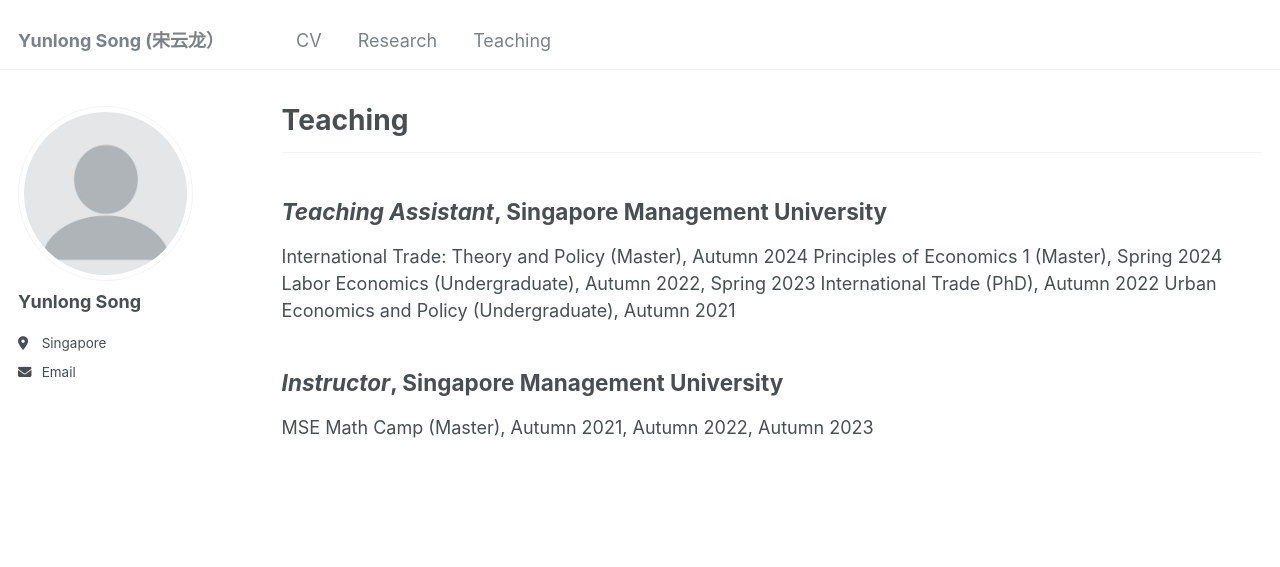
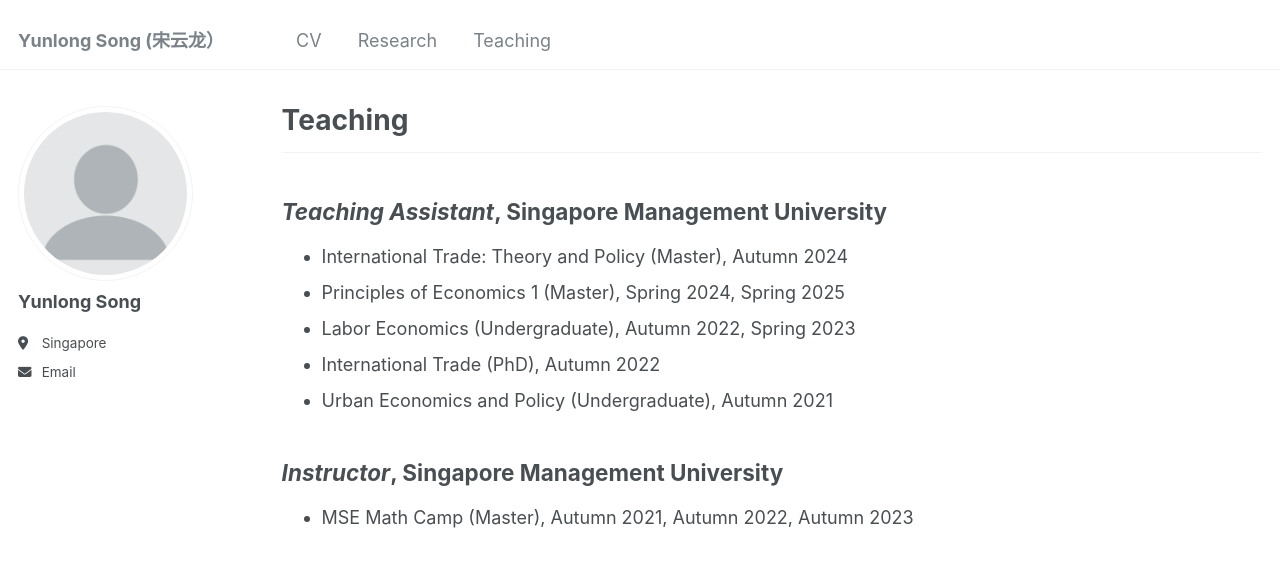
Before and after one commit to yunlong-song/yunlong-song.github.io, a Jekyll site: the page built from _pages/teaching.md, in a window 1280 px wide. Shown: the top 567 px of the page. Built offline with Jekyll 4.4.1, drawn with Linux system fonts in a browser that asks for light colours.

Commit message:
Update teaching.md

```diff
--- a/_pages/teaching.md
+++ b/_pages/teaching.md
@@ -14,11 +14,11 @@ redirect_from:
 ---
 
 ## _Teaching Assistant_, Singapore Management University
-International Trade: Theory and Policy (Master), Autumn 2024
-Principles of Economics 1 (Master), Spring 2024
-Labor Economics (Undergraduate), Autumn 2022, Spring 2023
-International Trade (PhD), Autumn 2022
-Urban Economics and Policy (Undergraduate), Autumn 2021
+* International Trade: Theory and Policy (Master), Autumn 2024
+* Principles of Economics 1 (Master), Spring 2024, Spring 2025
+* Labor Economics (Undergraduate), Autumn 2022, Spring 2023
+* International Trade (PhD), Autumn 2022
+* Urban Economics and Policy (Undergraduate), Autumn 2021
 
 ## _Instructor_, Singapore Management University
-MSE Math Camp (Master), Autumn 2021, Autumn 2022, Autumn 2023
+* MSE Math Camp (Master), Autumn 2021, Autumn 2022, Autumn 2023
```
